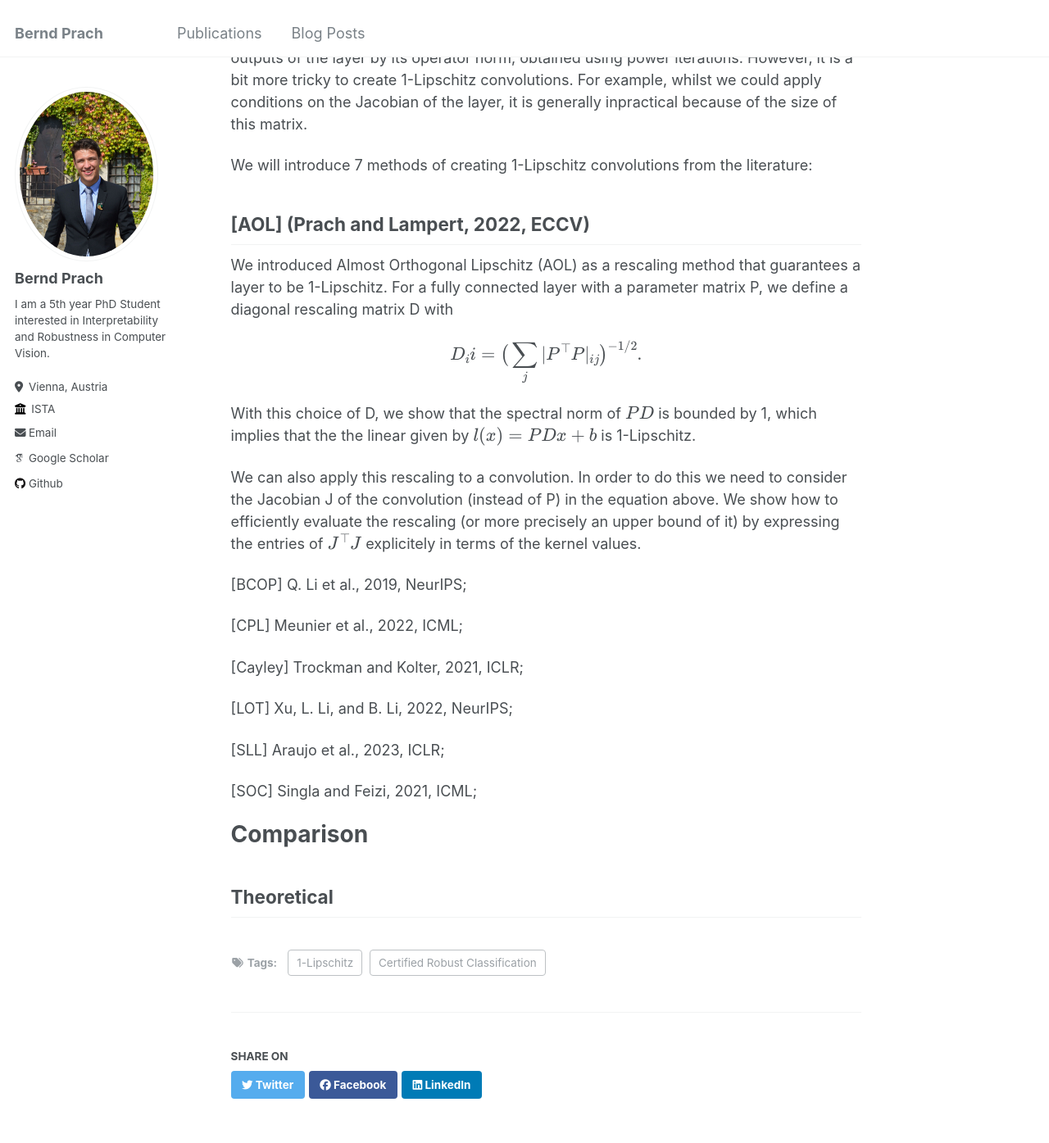
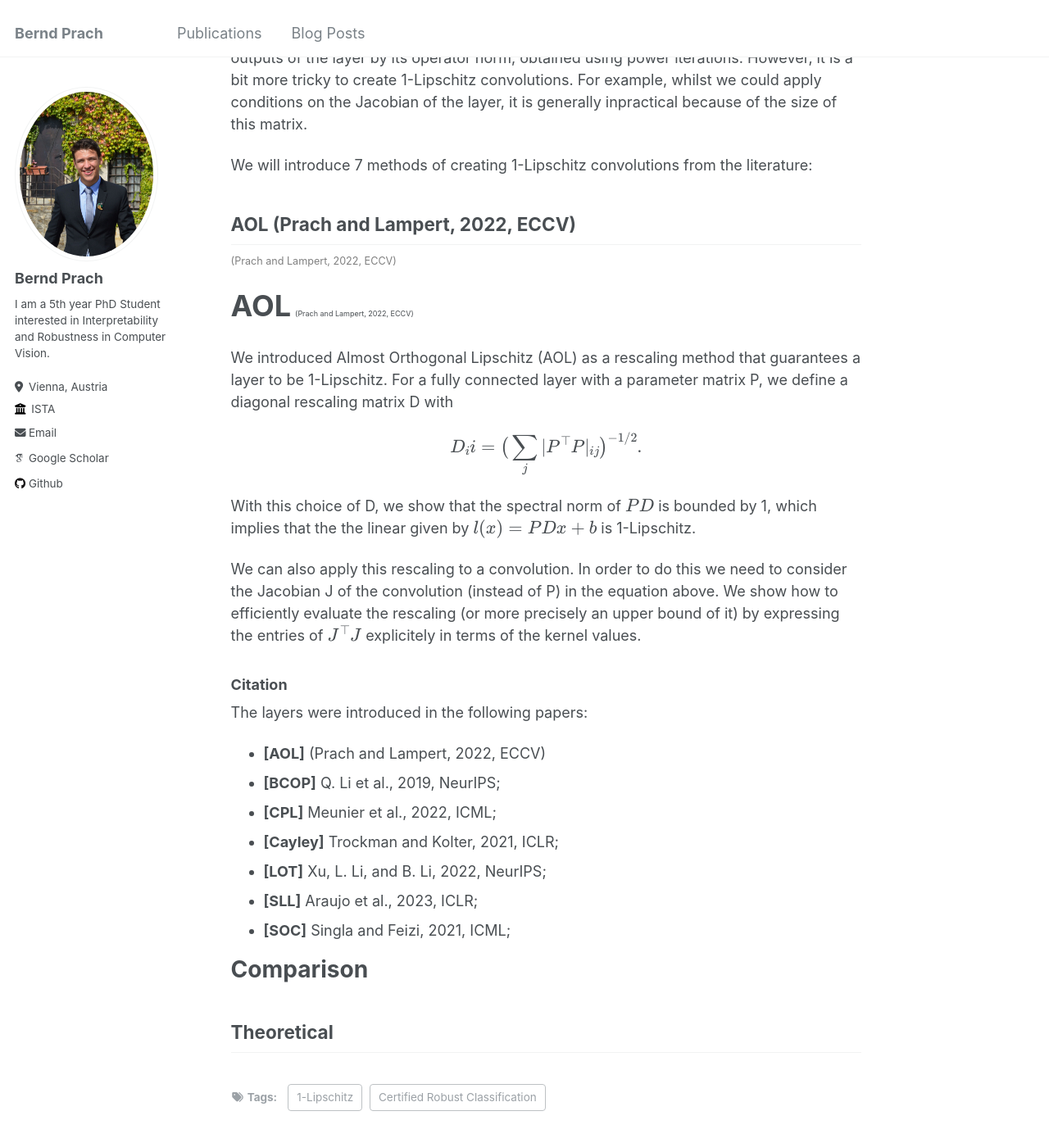
Before and after one commit to berndprach/berndprach.github.io, a Jekyll site: the page built from _posts/2024-06-26-1LipschitzLayersCompared.md, in a window 1280 px wide and 1400 px high, scrolled down 2286 px. Shown: the top 1395 px of the window at 82% size. Built offline with Jekyll 4.4.1, drawn with Linux system fonts in a browser that asks for light colours; some web fonts are replaced.

Commit message:
Update 2024-06-26-1LipschitzLayersCompared.md

```diff
--- a/_posts/2024-06-26-1LipschitzLayersCompared.md
+++ b/_posts/2024-06-26-1LipschitzLayersCompared.md
@@ -59,7 +59,11 @@ We will introduce 7 methods of creating 1-Lipschitz convolutions from the litera
 
 
 
-## **[AOL]** (Prach and Lampert, 2022, ECCV)
+## AOL (Prach and Lampert, 2022, ECCV)
+<p style="color:grey;font-size:70%;"> (Prach and Lampert, 2022, ECCV) </p>
+
+<span style="font-size: 200%;">**AOL**</span> <span style="font-size: 50%;">(Prach and Lampert, 2022, ECCV)</span>
+
 We introduced Almost Orthogonal Lipschitz (AOL) as a rescaling method that guarantees a layer to be 1-Lipschitz.
 For a fully connected layer with a parameter matrix P, we define a diagonal rescaling matrix D with
 
@@ -74,18 +78,15 @@ We show how to efficiently evaluate the rescaling (or more precisely an upper bo
 expressing the entries of \\( J^\top J \\) explicitely in terms of the kernel values.
 
 
-[BCOP] Q. Li et al., 2019, NeurIPS;
-
-[CPL] Meunier et al., 2022, ICML;
-
-[Cayley] Trockman and Kolter, 2021, ICLR;
-
-[LOT] Xu, L. Li, and B. Li, 2022, NeurIPS;
-
-[SLL] Araujo et al., 2023, ICLR;
-
-
-[SOC] Singla and Feizi, 2021, ICML;
+### Citation
+The layers were introduced in the following papers:
+- **[AOL]** (Prach and Lampert, 2022, ECCV)
+- **[BCOP]** Q. Li et al., 2019, NeurIPS;
+- **[CPL]** Meunier et al., 2022, ICML;
+- **[Cayley]** Trockman and Kolter, 2021, ICLR;
+- **[LOT]** Xu, L. Li, and B. Li, 2022, NeurIPS;
+- **[SLL]** Araujo et al., 2023, ICLR;
+- **[SOC]** Singla and Feizi, 2021, ICML;
 
 Comparison
 ======
```
